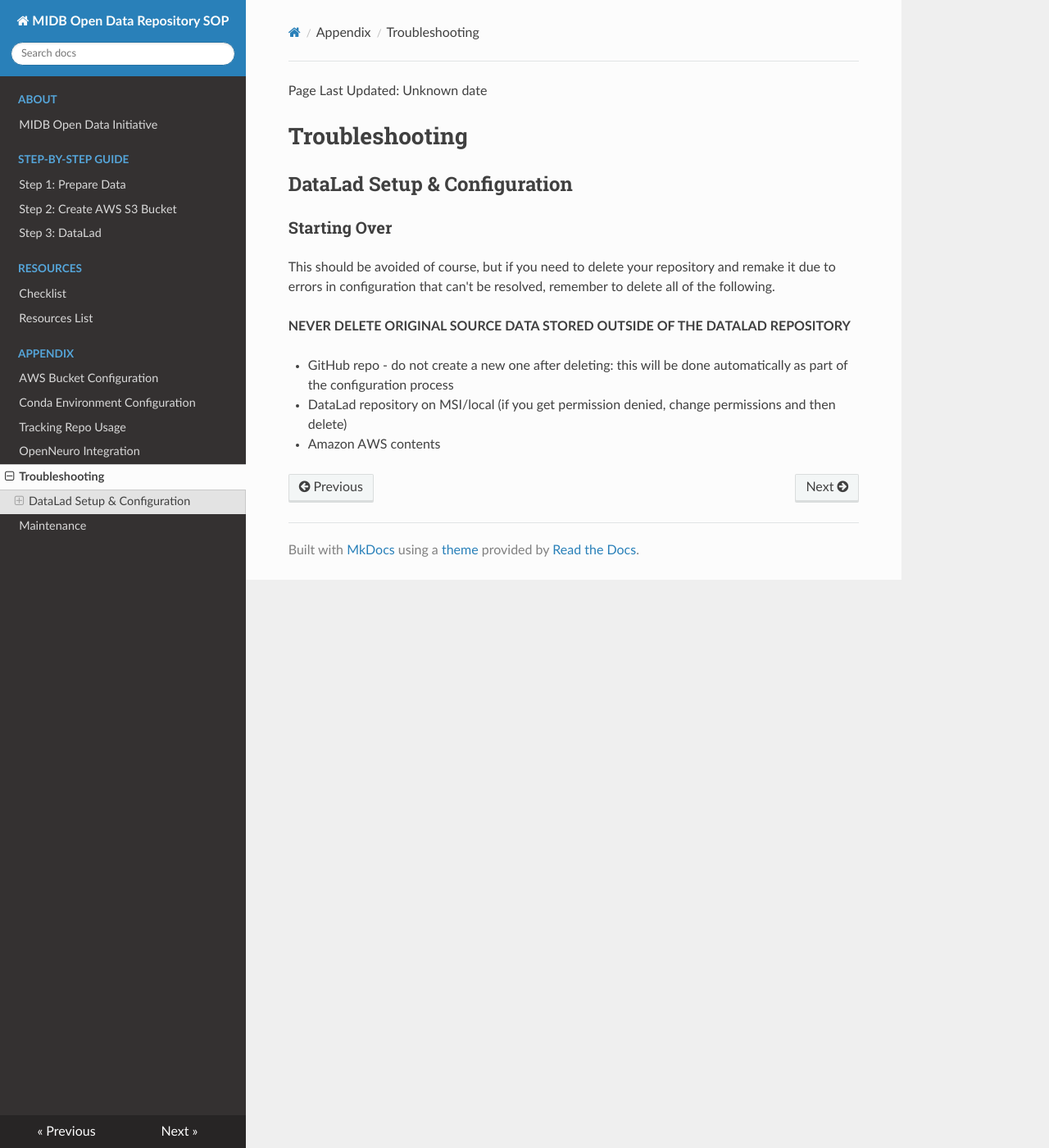
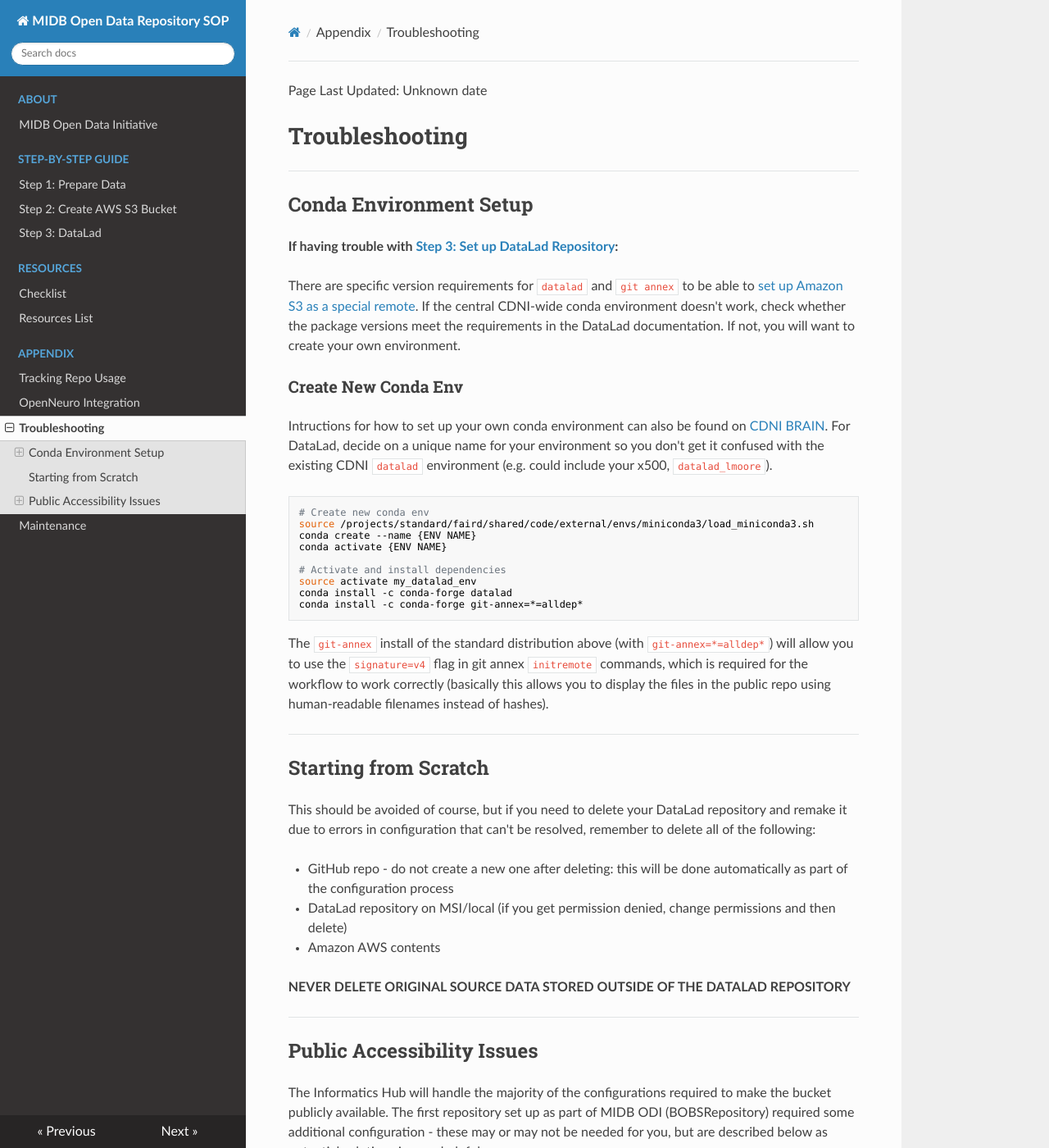
Before and after one commit to DCAN-Labs/opendatainit-docs, an MkDocs documentation site: the page built from docs/appendix/troubleshooting.md, in a window 1280 px wide and 1400 px high. Shown: the whole window at 82% size. Built offline with MkDocs 1.6.1, drawn with Linux system fonts in a browser that asks for light colours; nearby versions of some CDN libraries; some of the changed text lies outside the part shown.

Commit message:
build out troubleshooting page

````diff
--- a/docs/appendix/troubleshooting.md
+++ b/docs/appendix/troubleshooting.md
@@ -1,12 +1,84 @@
 # Troubleshooting
+---
 
-## DataLad Setup & Configuration
+## Conda Environment Setup
 
-### Starting Over
-This should be avoided of course, but if you need to delete your repository and remake it due to errors in configuration that can't be resolved, remember to delete all of the following.
+**If having trouble with [Step 3: Set up DataLad Repository](../sop/step3-datalad.md):**
 
-**NEVER DELETE ORIGINAL SOURCE DATA STORED OUTSIDE OF THE DATALAD REPOSITORY**
+There are specific version requirements for `datalad` and `git annex` to be able to [set up Amazon S3 as a special remote](https://handbook.datalad.org/en/latest/basics/101-139-s3.html#). If the central CDNI-wide conda environment doesn't work, check whether the package versions meet the requirements in the DataLad documentation. If not, you will want to create your own environment.
+
+### Create New Conda Env
+
+Intructions for how to set up your own conda environment can also be found on [CDNI BRAIN](https://cdnis-brain.readthedocs.io/vscode/#conda-environments). For DataLad, decide on a unique name for your environment so you don't get it confused with the existing CDNI `datalad` environment  (e.g. could include your x500, `datalad_lmoore`).
+
+```
+# Create new conda env
+source /projects/standard/faird/shared/code/external/envs/miniconda3/load_miniconda3.sh
+conda create --name {ENV NAME}
+conda activate {ENV NAME}
+
+# Activate and install dependencies
+source activate my_datalad_env
+conda install -c conda-forge datalad
+conda install -c conda-forge git-annex=*=alldep*
+```
+
+The `git-annex` install of the standard distribution above (with `git-annex=*=alldep*`) will allow you to use the `signature=v4` flag in git annex `initremote` commands, which is required for the workflow to work correctly (basically this allows you to display the files in the public repo using human-readable filenames instead of hashes).
+
+
+<!-- As of July 2026, the current package versions for the central CDNI `datalad` environment on MSI are:
+
+**DataLad Packages**
+
+| Name              | Version | Build        | Channel     |
+| ----------------- | ------- | ------------ | ----------- |
+| datalad           | 0.17.8  | pypi_0       | pypi        |
+| datalad-container | 1.1.4   | pyhd8ed1ab_0 | conda-forge |
+| datalad-installer | 0.3.1   | pypi_0       | pypi        |
+
+
+**git-annex Package**
+
+| Name      | Version     | Build            | Channel     |
+| --------- | ----------- | ---------------- | ----------- |
+| git-annex | 10.20250828 | nodep_h1234567_0 | conda-forge |
+ -->
+
+
+---
+
+## Starting from Scratch
+This should be avoided of course, but if you need to delete your DataLad repository and remake it due to errors in configuration that can't be resolved, remember to delete all of the following:
 
 - GitHub repo - do not create a new one after deleting: this will be done automatically as part of the configuration process
 - DataLad repository on MSI/local (if you get permission denied, change permissions and then delete)
 - Amazon AWS contents
+
+**NEVER DELETE ORIGINAL SOURCE DATA STORED OUTSIDE OF THE DATALAD REPOSITORY**
+
+---
+
+## Public Accessibility Issues
+
+The Informatics Hub will handle the majority of the configurations required to make the bucket publicly available. The first repository set up as part of MIDB ODI (BOBSRepository) required some additional configuration - these may or may not be needed for you, but are described below as potential solutions in case helpful.
+
+We recommend consulting with Informatics as to whether these updates would be appropriate. The updates described below must be made via the AWS web console accessible to Informatics. If you prefer to make the updates yourself, Informatics can add you as an [IAM user](https://docs.aws.amazon.com/IAM/latest/UserGuide/id_users.html) for you to access the AWS web console directly.
+
+<!-- The following are recommended configurations to ensure public accessibility and allow tracking for repository usage: -->
+
+#### Enable ACLs Under Object Ownership
+Although AWS generally recommends using bucket policies instead of ACLs, enabling ACLs is one way to deal with potential public accessibility issues (e.g. this was required in order for users to be able to download the zip file directly from their browser). To enable ACLs, check **ACLs enabled** under **Object Ownership**:
+
+![](../images/edit-object-ownership.jpg)
+
+
+#### Update ACL Permissions
+Even if your bucket is publicly accessible, individual object/file permissions may still block downloads. Updating ACLs ensures users can access your data.
+
+1. Go to **Permissions** tab
+2. Scroll down to **Access control list (ACL)**
+3. Click **Edit** and check the **List** and **Read** boxes for:
+    - **Authenticated users groups** (anyone with an AWS account)
+    - (Optional) **Everyone (public access)** if broader access is desired.
+4. Check **I understand the effects of these changes on my objects and buckets**
+5. Click **Save changes**.
--- a/mkdocs.yml
+++ b/mkdocs.yml
@@ -29,8 +29,6 @@ nav:
       - Checklist: helper-files/checklist.md
       - Resources List: helper-files/resources.md
   - Appendix:
-      - AWS Bucket Configuration: appendix/aws-bucket-config.md
-      - Conda Environment Configuration: appendix/conda-env-config.md
       - Tracking Repo Usage: appendix/access-logging.md
       - OpenNeuro Integration: appendix/openneuro.md
       - Troubleshooting: appendix/troubleshooting.md
````
Also changed, not shown: docs/appendix/access-logging.md (+1 -1 lines), docs/appendix/aws-bucket-config.md (deleted, +0 -28 lines), docs/appendix/conda-env-config.md (deleted, +0 -44 lines), docs/appendix/maintenance.md (+1 -1 lines), docs/helper-files/resources.md (+6 -0 lines), docs/sop/prep-data.md (+6 -6 lines).
